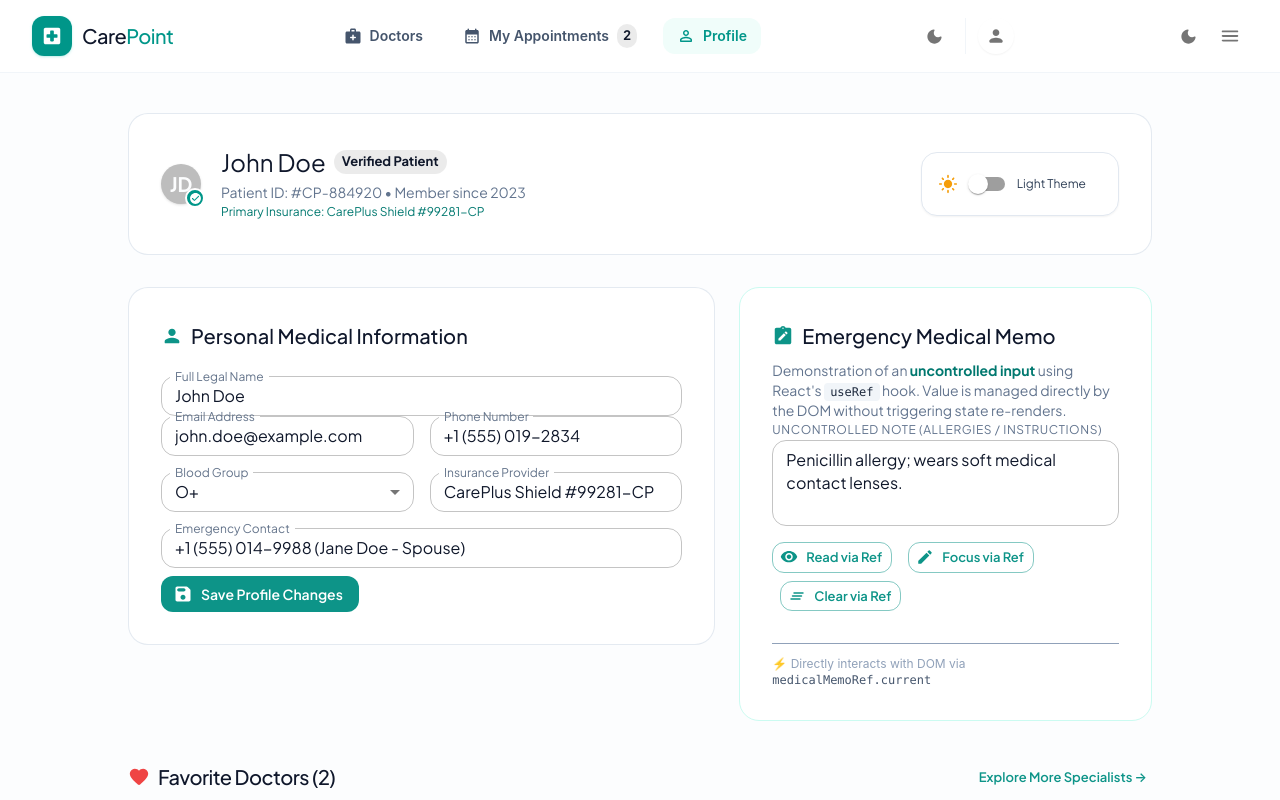
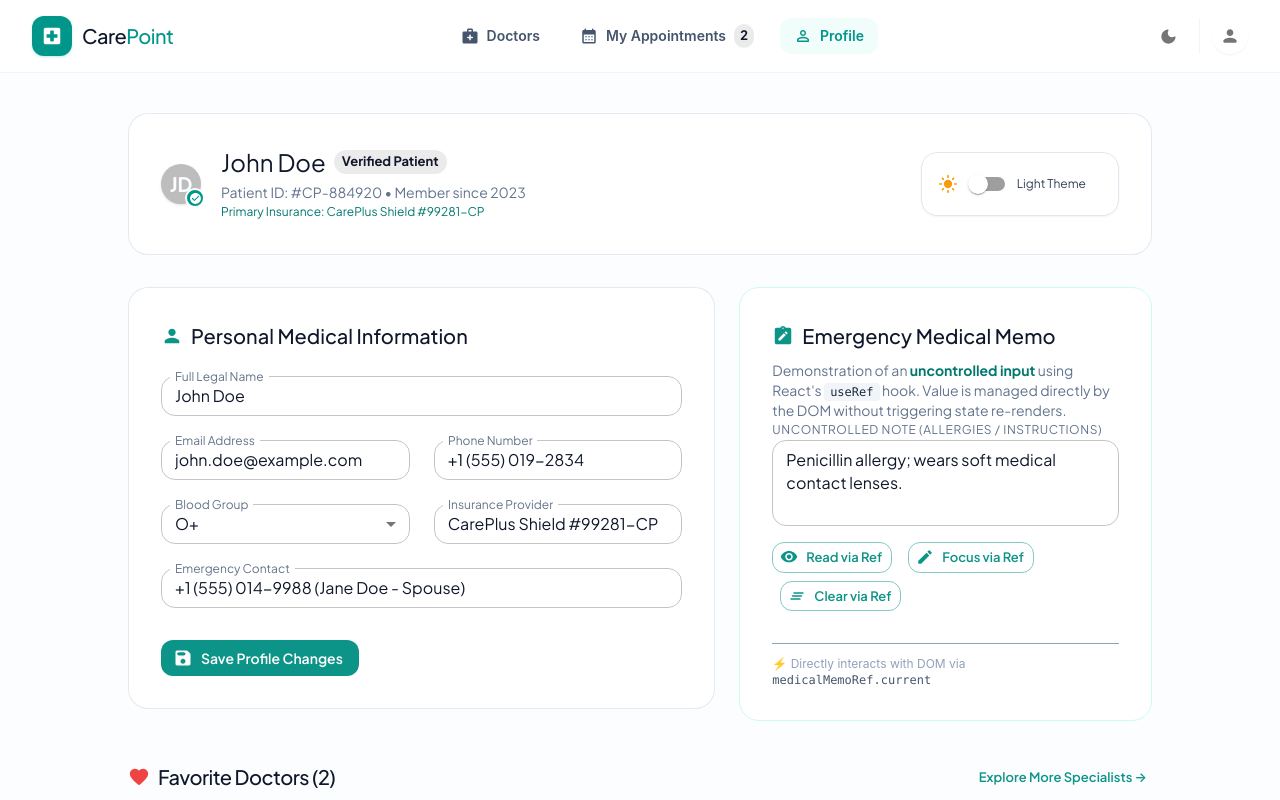
Before and after one commit to Mohamed08Abdeltawab/ITI-Project, a React (Vite) app: page /profile in a window 1280 px wide. Shown: the top 800 px of the page. Built offline with nearby package versions, Linux system fonts and the light colour scheme; data requests are answered from the project's data file.

Commit message:
update space between elements

```diff
--- a/src/components/Navbar.jsx
+++ b/src/components/Navbar.jsx
@@ -134,7 +134,7 @@ export default function Navbar() {
         </Box>
 
         {/* Desktop Side Actions (md and above) */}
-        <Stack direction="row" className="hidden md:flex items-center gap-3">
+        <Box className="hidden md:flex items-center gap-3">
           <Tooltip title={isDarkMode ? "Light Mode" : "Dark Mode"} arrow>
             <IconButton
               onClick={handleThemeToggle}
@@ -166,10 +166,10 @@ export default function Navbar() {
               <PersonRoundedIcon sx={{ fontSize: 20 }} />
             </IconButton>
           </Tooltip>
-        </Stack>
+        </Box>
 
         {/* Mobile Action Controls (xs to sm) */}
-        <Stack direction="row" className="flex md:hidden items-center gap-1.5">
+        <Box className="flex md:hidden items-center gap-1.5">
           <IconButton
             onClick={handleThemeToggle}
             size="small"
@@ -191,7 +191,7 @@ export default function Navbar() {
           >
             <MenuRoundedIcon sx={{ fontSize: 22 }} />
           </IconButton>
-        </Stack>
+        </Box>
       </Box>
 
       {/* Mobile Drawer (Sidebar) */}
--- a/src/pages/ProfilePage.jsx
+++ b/src/pages/ProfilePage.jsx
@@ -136,7 +136,10 @@ export default function ProfilePage() {
   };
 
   return (
-    <Box className="space-y-8 max-w-5xl mx-auto py-2">
+    <Box
+      sx={{ display: "flex", flexDirection: "column", gap: 4 }}
+      className="flex flex-col gap-8 max-w-5xl mx-auto py-2"
+    >
       {/* Profile Header Card */}
       <Card
         elevation={0}
@@ -245,7 +248,8 @@ export default function ProfilePage() {
             <Box
               component="form"
               onSubmit={handleSaveProfile}
-              className="space-y-4"
+              sx={{ display: "flex", flexDirection: "column", gap: 3 }}
+              className="flex flex-col gap-6"
             >
               <TextField
                 fullWidth
@@ -263,7 +267,7 @@ export default function ProfilePage() {
                 }}
               />
 
-              <Box className="grid grid-cols-1 sm:grid-cols-2 gap-4">
+              <Box className="grid grid-cols-1 sm:grid-cols-2 gap-4 sm:gap-6">
                 <TextField
                   fullWidth
                   label="Email Address"
@@ -308,7 +312,7 @@ export default function ProfilePage() {
                 />
               </Box>
 
-              <Box className="grid grid-cols-1 sm:grid-cols-2 gap-4">
+              <Box className="grid grid-cols-1 sm:grid-cols-2 gap-4 sm:gap-6">
                 <TextField
                   fullWidth
                   select
@@ -514,7 +518,10 @@ export default function ProfilePage() {
       </Box>
 
       {/* Favorite Doctors Section */}
-      <Box className="space-y-4 pt-2">
+      <Box
+        sx={{ display: "flex", flexDirection: "column", gap: 2 }}
+        className="flex flex-col gap-4 pt-2"
+      >
         <Stack direction="row" className="items-center justify-between">
           <Stack direction="row" className="items-center gap-2">
             <FavoriteRoundedIcon sx={{ fontSize: 22, color: "#ef4444" }} />
```
